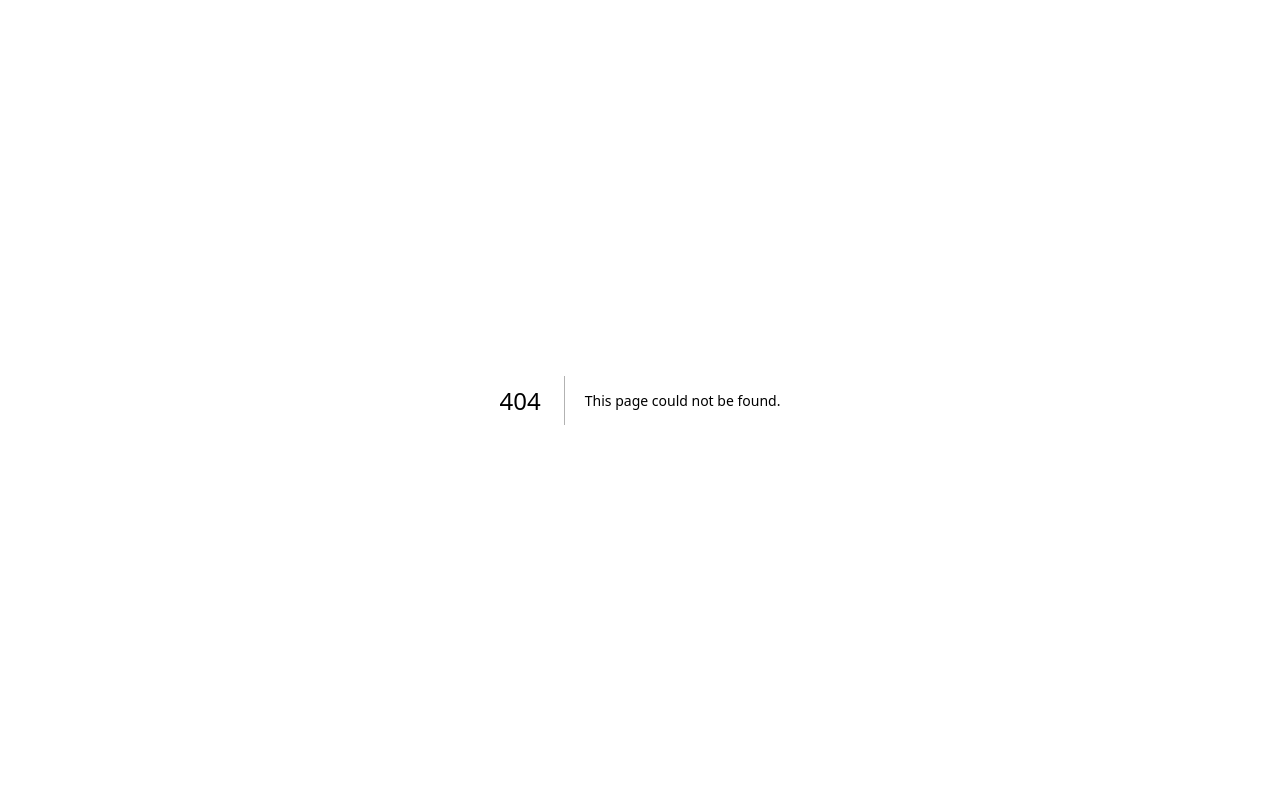
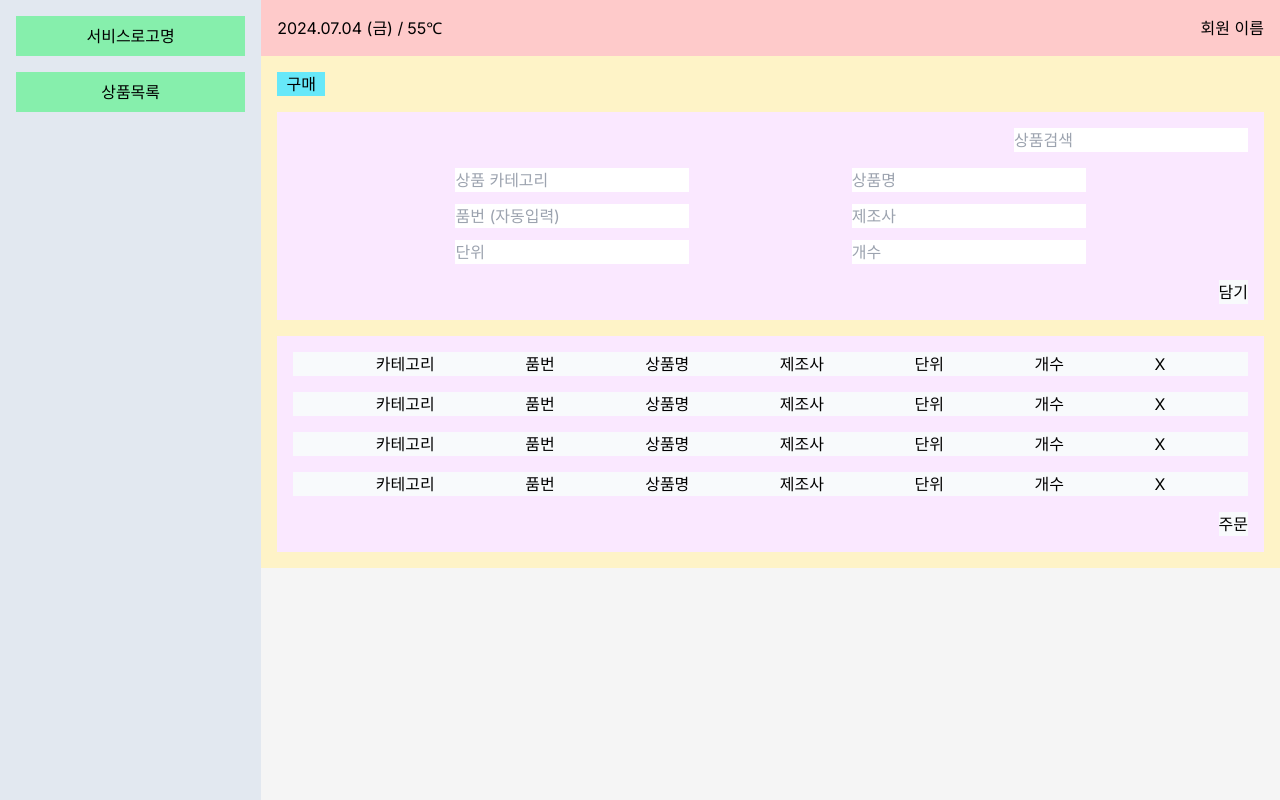
Before and after one commit to Web5rder/Web5rder-FE, a Next.js app: page /main in a window 1280 px wide. Before the commit this address had no page. Built offline with nearby package versions, Linux system fonts and the light colour scheme.

Commit message:
✨ [메인페이지]: U초기 세팅

```diff
--- a/src/app/globals.css
+++ b/src/app/globals.css
@@ -10,20 +10,13 @@
 
 @media (prefers-color-scheme: dark) {
   :root {
-    --foreground-rgb: 255, 255, 255;
     --background-start-rgb: 0, 0, 0;
     --background-end-rgb: 0, 0, 0;
   }
 }
 
 body {
-  color: rgb(var(--foreground-rgb));
-  background: linear-gradient(
-      to bottom,
-      transparent,
-      rgb(var(--background-end-rgb))
-    )
-    rgb(var(--background-start-rgb));
+  background: whitesmoke;
 }
 
 @layer utilities {
--- /dev/null
+++ b/src/app/main/components/Cart.tsx
@@ -0,0 +1,18 @@
+'use client';
+
+import IncludedProducts from './IncludedProducts';
+
+export default function Cart() {
+  const productList = [1, 2, 3, 4];
+  return (
+    <div className="flex flex-col gap-4 items-center bg-fuchsia-100 p-4 mt-4">
+      {productList.map((index) => (
+        <IncludedProducts key={index} />
+      ))}
+
+      <button className="self-end bg-slate-50" type="submit" onClick={() => {}}>
+        주문
+      </button>
+    </div>
+  );
+}
--- /dev/null
+++ b/src/app/main/components/IncludedProducts.tsx
@@ -0,0 +1,15 @@
+export default function IncludedProducts() {
+  return (
+    <div className="flex gap-2 justify-evenly items-center w-full bg-slate-50">
+      <div>카테고리</div>
+      <div>품번</div>
+      <div>상품명</div>
+      <div>제조사</div>
+      <div>단위</div>
+      <div>개수</div>
+      <button type="button" onClick={() => {}}>
+        X
+      </button>
+    </div>
+  );
+}
--- /dev/null
+++ b/src/app/main/components/NavBar.tsx
@@ -0,0 +1,21 @@
+import Link from 'next/link';
+
+export default function NavBar() {
+  return (
+    <div className="left-0 flex flex-col gap-4 bg-slate-200 w-1/4 h-screen p-4 ">
+      <Link
+        href="/"
+        className="flex justify-center w-full p-2 bg-green-300 cursor-pointer"
+      >
+        서비스로고명
+      </Link>
+
+      <Link
+        href="/list"
+        className="flex justify-center w-full p-2 bg-green-300 cursor-pointer"
+      >
+        상품목록
+      </Link>
+    </div>
+  );
+}
--- /dev/null
+++ b/src/app/main/components/PurchaseForm.tsx
@@ -0,0 +1,29 @@
+'use client';
+
+export default function PurchaseForm() {
+  return (
+    <div className="flex flex-col gap-4 items-center w-full h-auto bg-fuchsia-100 p-4">
+      <input className="self-end" placeholder="상품검색" />
+      <div className="w-full flex flex-col gap-3">
+        <div className="flex w-full justify-evenly">
+          <input placeholder="상품 카테고리" />
+          <input placeholder="상품명" />
+        </div>
+
+        <div className="flex w-full justify-evenly">
+          <input placeholder="품번 (자동입력)" />
+          <input placeholder="제조사" />
+        </div>
+
+        <div className="flex w-full justify-evenly">
+          <input placeholder="단위" />
+          <input placeholder="개수" />
+        </div>
+      </div>
+
+      <button className="self-end bg-slate-50" type="submit" onClick={() => {}}>
+        담기
+      </button>
+    </div>
+  );
+}
--- /dev/null
+++ b/src/app/main/components/TopBar.tsx
@@ -0,0 +1,10 @@
+export default function TopBar() {
+  return (
+    <div className="flex items-center justify-between p-4 bg-red-200 w-full min-h-10">
+      <div className="flex gap-1">
+        <div>2024.07.04 (금) /</div> <div> 55℃</div>
+      </div>
+      <div>회원 이름</div>
+    </div>
+  );
+}
--- /dev/null
+++ b/src/app/main/layout.tsx
@@ -0,0 +1,25 @@
+import { ReactNode } from 'react';
+import NavBar from './components/NavBar';
+import TopBar from './components/TopBar';
+import '../globals.css';
+
+export const metadata = {
+  title: '메인화면-구매',
+  description: '상품 구매 페이지입니다.',
+};
+
+interface MainLayoutProps {
+  children: ReactNode;
+}
+
+export default function MainLayout({ children }: MainLayoutProps) {
+  return (
+    <div className="relative flex h-screen">
+      <NavBar />
+      <div className="flex flex-col w-full">
+        <TopBar />
+        <div className="flex-grow">{children}</div>
+      </div>
+    </div>
+  );
+}
--- /dev/null
+++ b/src/app/main/page.tsx
@@ -0,0 +1,12 @@
+import Cart from './components/Cart';
+import PurchaseForm from './components/PurchaseForm';
+
+export default function Home() {
+  return (
+    <div className="flex-grow bg-amber-100 p-4">
+      <div className="bg-cyan-300 w-12 mb-4 text-center">구매</div>
+      <PurchaseForm />
+      <Cart />
+    </div>
+  );
+}
--- a/src/app/page.tsx
+++ /dev/null
@@ -1,3 +0,0 @@
-export default function Home() {
-  return <div>메인페이지</div>;
-}
```
